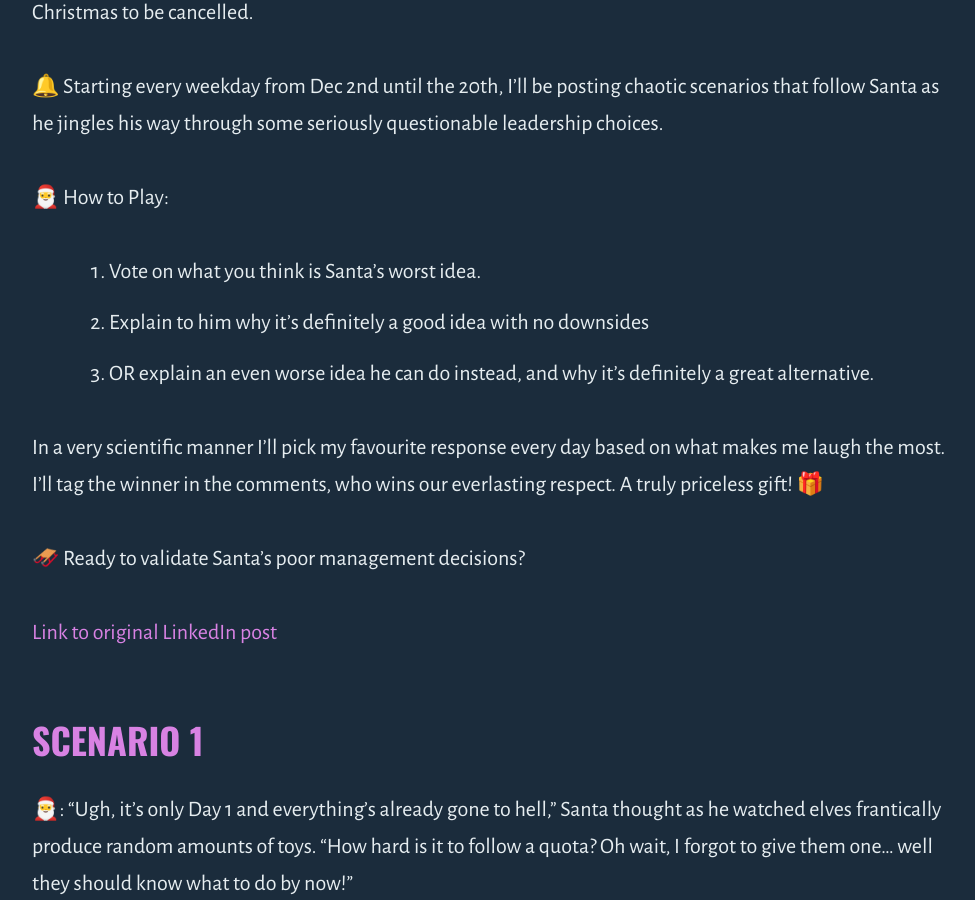
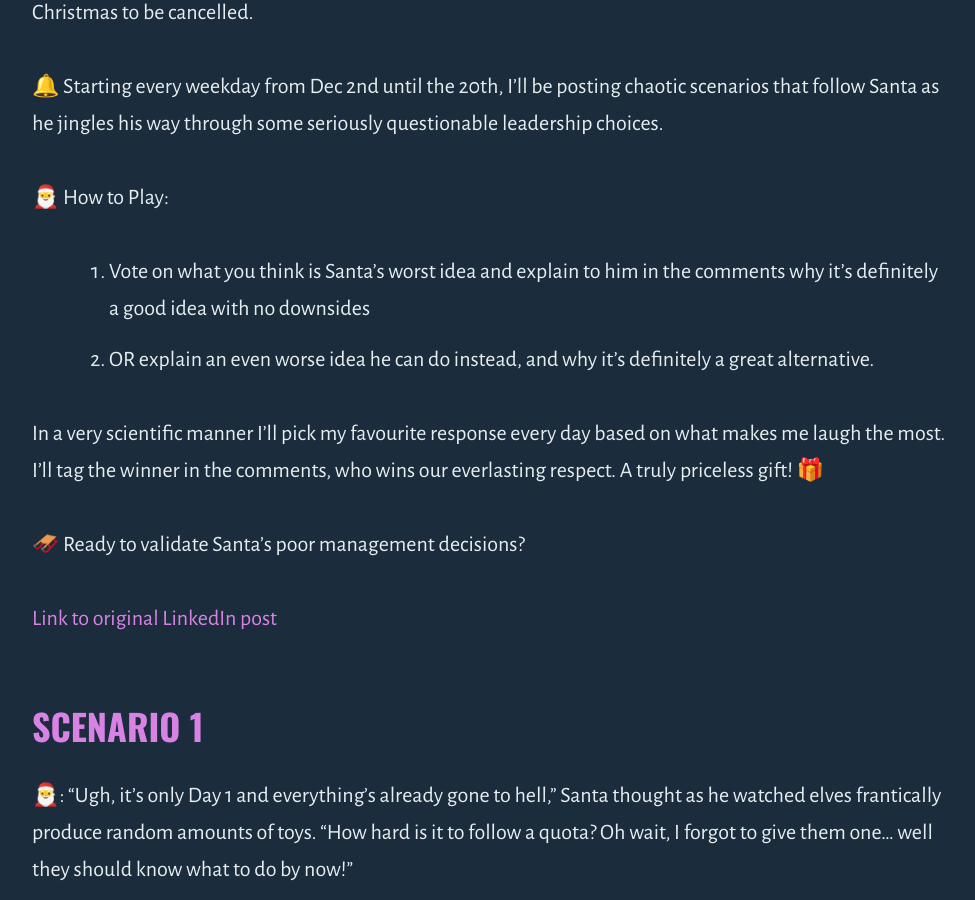
Before and after one commit to outragedpinkracoon/outragedpinkracoon.github.io, a Jekyll site: the page built from _posts/2024-12-2-advent-of-bad-management.md, in a window 1280 px wide and 900 px high, scrolled down 575 px. Shown: the whole window, without its empty margins (149-1124 px from the left). Built offline with Jekyll 4.4.1, drawn with Linux system fonts in a browser that asks for light colours; comment, search, counter and statistics services are not loaded.

Commit message:
slight wording tweak

```diff
--- a/_posts/2024-12-2-advent-of-bad-management.md
+++ b/_posts/2024-12-2-advent-of-bad-management.md
@@ -12,8 +12,7 @@ Mrs Claus has finally had enough and hired you as Santa's executive consultant t
 🔔 Starting every weekday from Dec 2nd until the 20th, I'll be posting chaotic scenarios that follow Santa as he jingles his way through some seriously questionable leadership choices.
 
 🎅 How to Play:
-1. Vote on what you think is Santa's worst idea.
-2. Explain to him why it's definitely a good idea with no downsides
+1. Vote on what you think is Santa's worst idea and explain to him in the comments why it's definitely a good idea with no downsides
 3. OR explain an even worse idea he can do instead, and why it's definitely a great alternative.
 
 In a very scientific manner I'll pick my favourite response every day based on what makes me laugh the most. I'll tag the winner in the comments, who wins our everlasting respect. A truly priceless gift! 🎁
```
